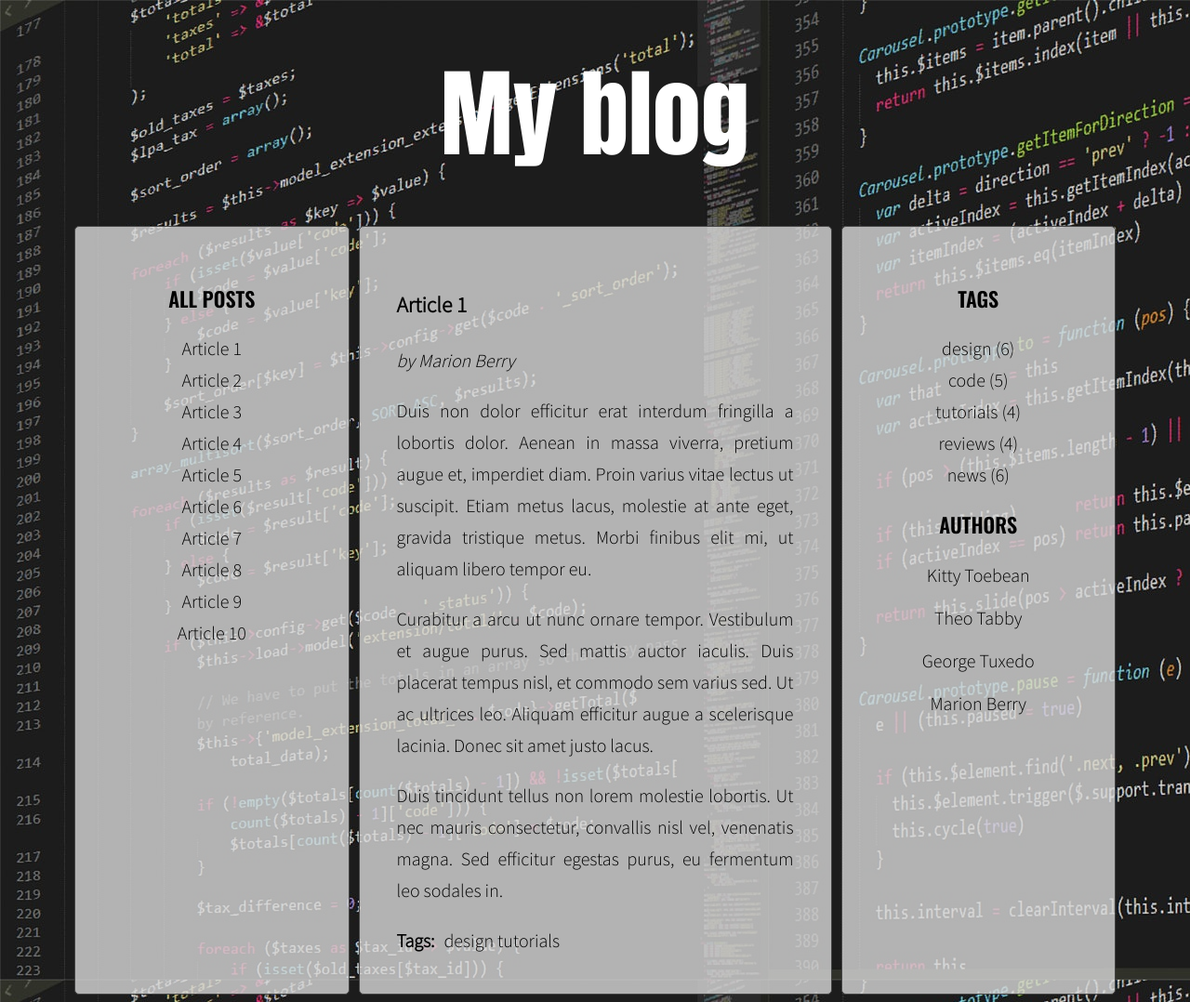
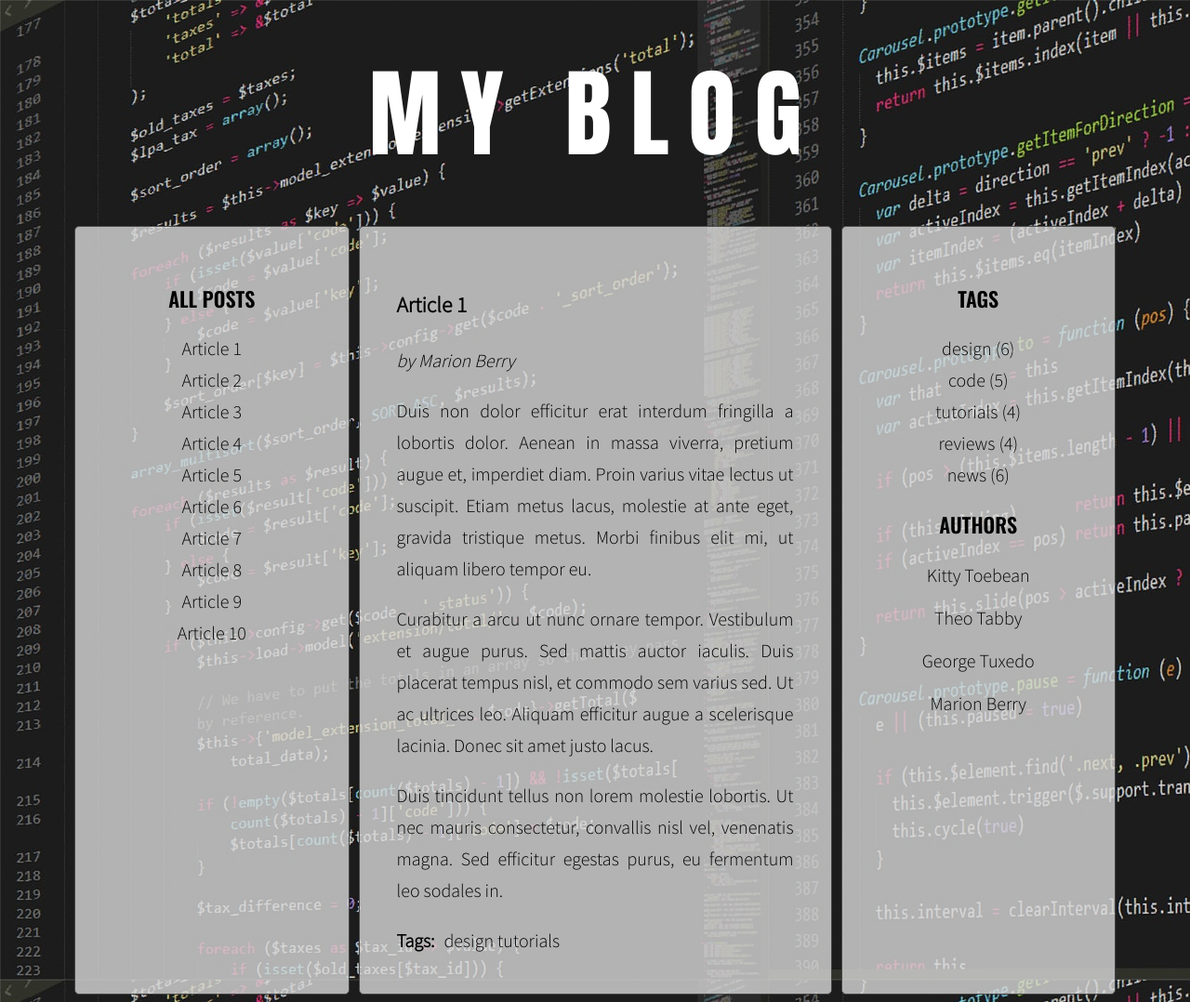
Before and after one commit to skrabekj/javascript-blog, a website: page index.html in a window 1280 px wide. Shown: the whole page at 93% size. Drawn offline with nearby package versions, Linux system fonts and the light colour scheme.

Commit message:
updated graphic

```diff
--- a/sass/style.scss
+++ b/sass/style.scss
@@ -80,6 +80,8 @@ body {
   line-height: 1;
   text-align: center;
   color: #fff;
+  letter-spacing: 0.2em;
+  text-transform: uppercase;
 }
 
 /* Lists */
```
Also changed, not shown: css/style.css, 1 other file.
